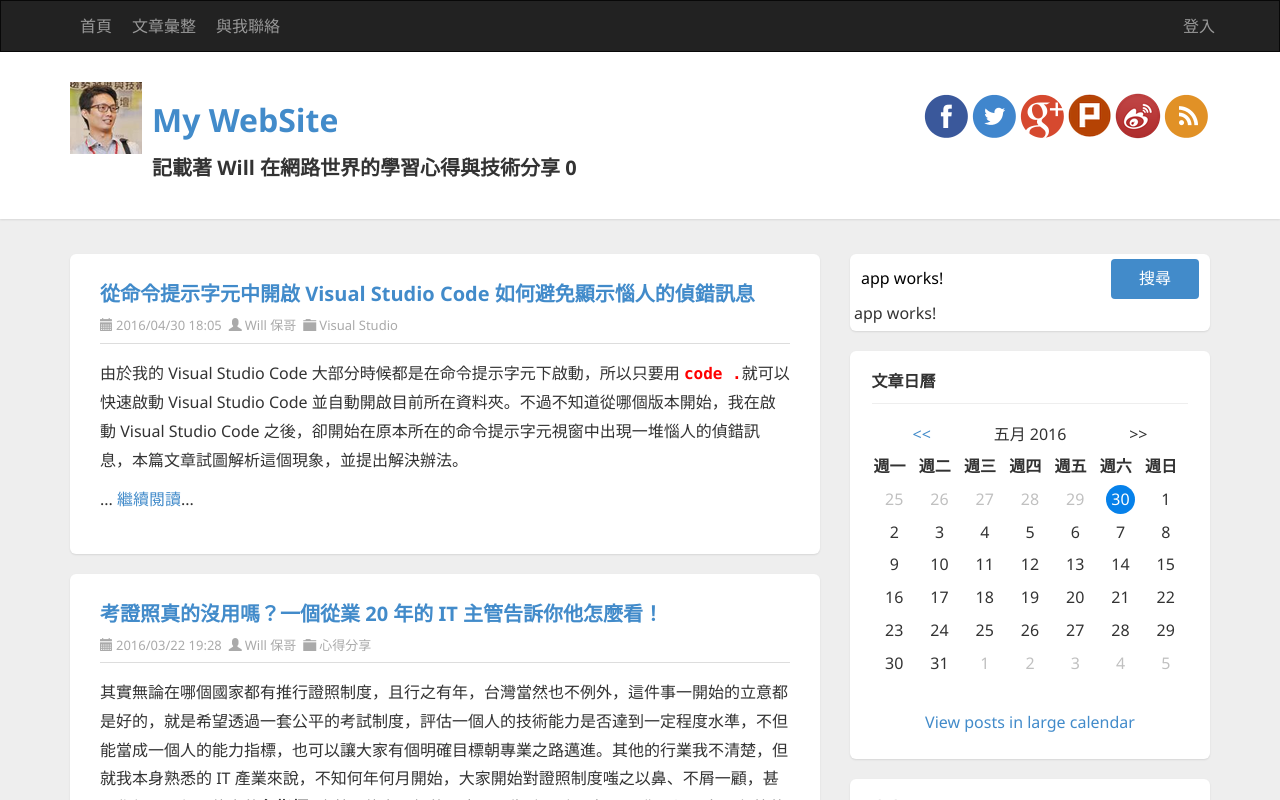
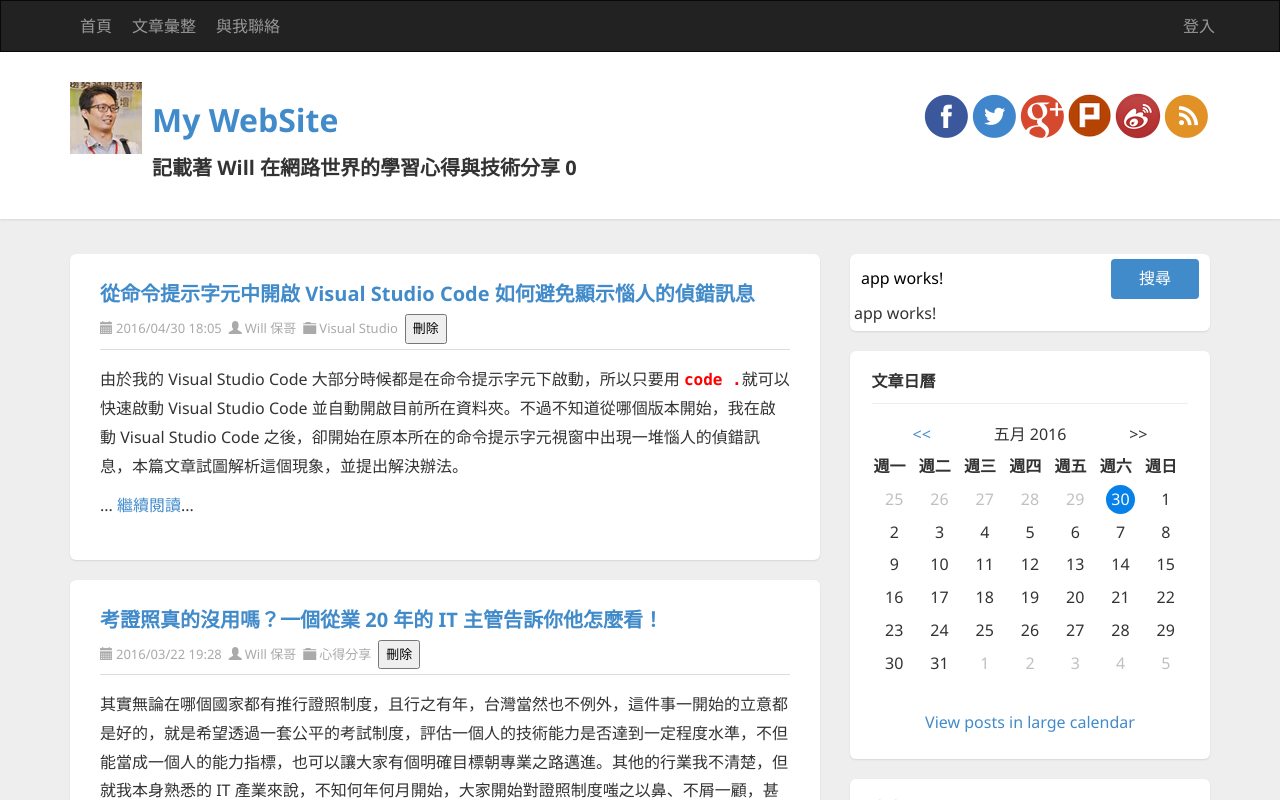
Before and after one commit to coolrare/demo0516, an Angular app: page / in a window 1280 px wide. Shown: the top 800 px of the page. Built offline with nearby package versions, Linux system fonts and the light colour scheme.

Commit message:
示範 @Output() 從子元件傳出事件資料到父元件

```diff
--- a/src/app/app.component.html
+++ b/src/app/app.component.html
@@ -10,7 +10,7 @@
         <!-- Article START-->
         <app-article
           *ngFor="let item of data"
-          [item]="item"></app-article>
+          [item]="item" (delete)="doDelete($event)"></app-article>
         <!-- Article END-->
 
       </div>
--- a/src/app/app.component.ts
+++ b/src/app/app.component.ts
@@ -14,6 +14,11 @@ export class AppComponent {
 
   doClear(input: HTMLInputElement) {
     this.title = input.value = '';
+  }
+
+  doDelete(item) {
+    let idx = this.data.indexOf(item);
+    this.data.splice(idx, 1);
   }
 
   data = [
--- a/src/app/article/article.component.html
+++ b/src/app/article/article.component.html
@@ -7,6 +7,8 @@
       <span class="post-date"><i class="glyphicon glyphicon-calendar"></i>{{item.date}}</span>
       <span class="post-author"><i class="glyphicon glyphicon-user"></i><a href="http://blog.miniasp.com/author/will.aspx">{{item.author}}</a></span>
       <span class="post-category"><i class="glyphicon glyphicon-folder-close"></i><a [href]="item['category-link']">{{item.category}}</a></span>
+
+      <button (click)="doDelete()">刪除</button>
     </div>
   </header>
   <section class="post-body text" [innerHTML]="item.summary">
--- a/src/app/article/article.component.ts
+++ b/src/app/article/article.component.ts
@@ -1,4 +1,4 @@
-import { Component, OnInit, Input } from '@angular/core';
+import { Component, OnInit, Input, EventEmitter, Output } from '@angular/core';
 
 @Component({
   selector: 'app-article',
@@ -10,9 +10,16 @@ export class ArticleComponent implements OnInit {
   @Input()
   item: any;
 
+  @Output()
+  delete = new EventEmitter<any>();
+
   constructor() { }
 
   ngOnInit() {
   }
 
+  doDelete() {
+    this.delete.emit(this.item);
+  }
+
 }
```
